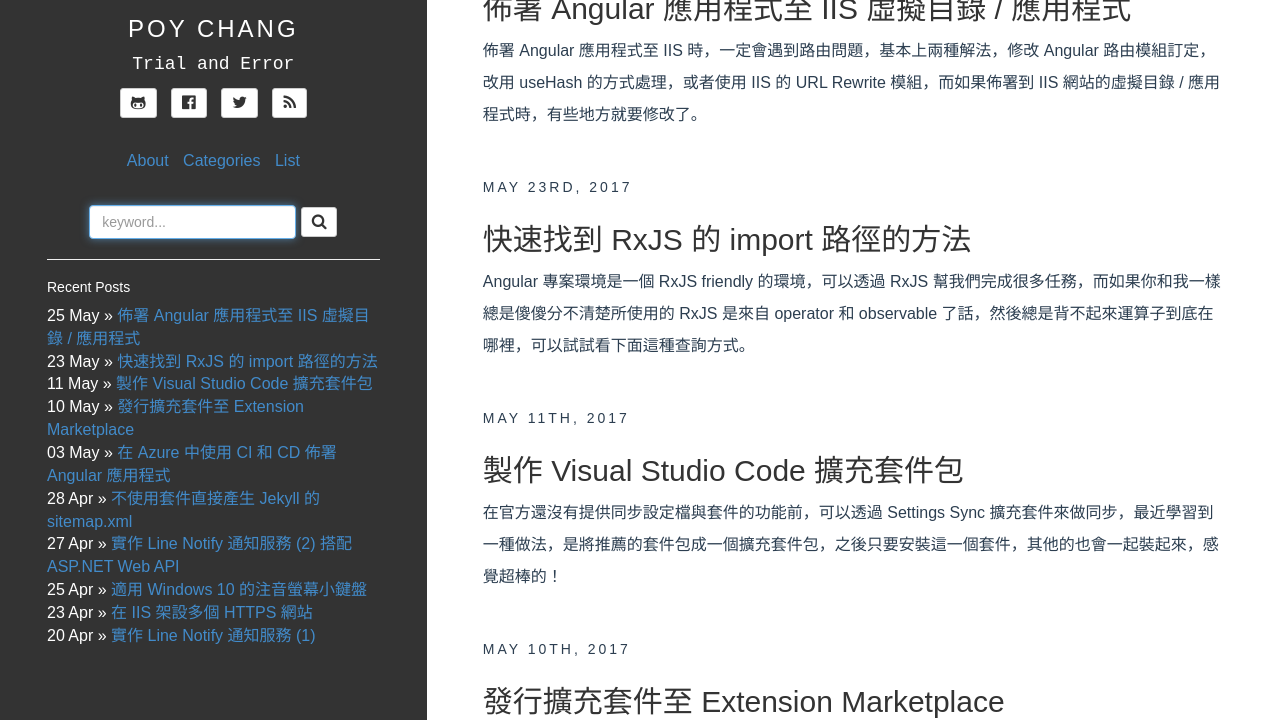
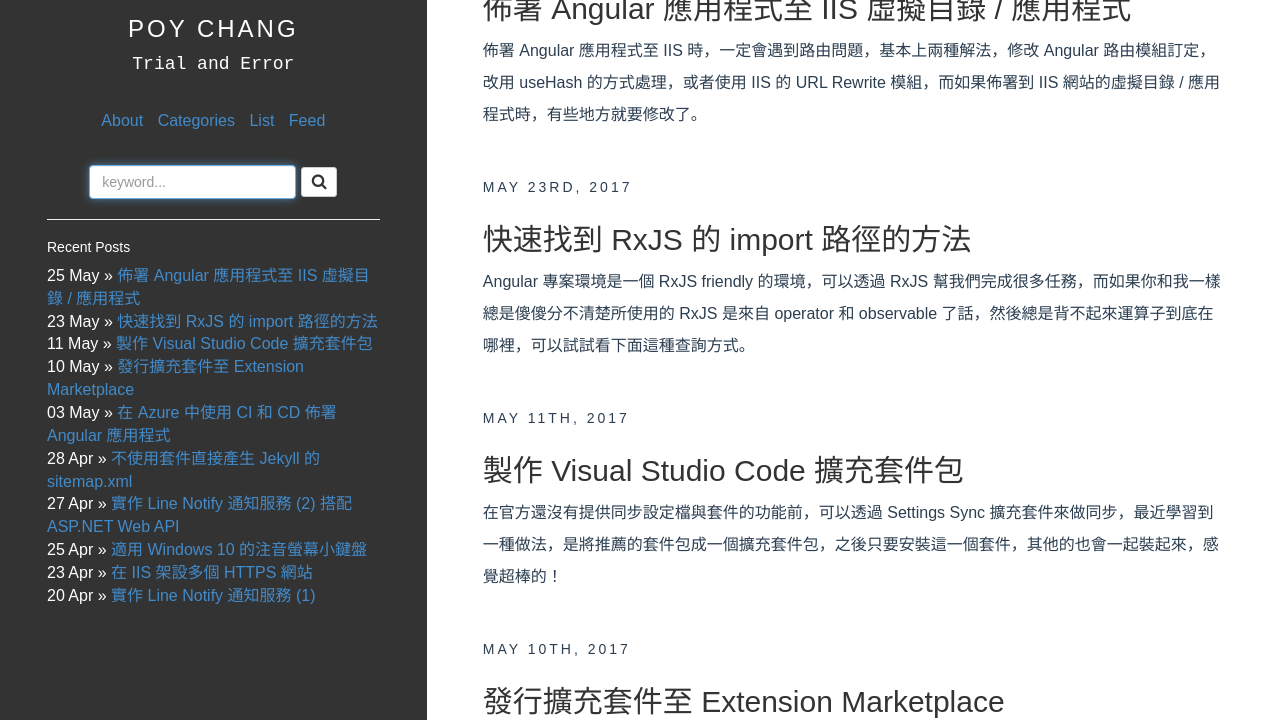
Before and after one commit to poychang/poychang.github.io, a Jekyll site: the page built from index.html, in a window 1280 px wide and 900 px high, cut to the strip 180-900 px from the top of the window. Built offline with Jekyll 4.4.1, drawn with Linux system fonts in a browser that asks for light colours; some web fonts are replaced; the list of posts is cut into pages by our own code.

Commit message:
relayout sidebar

```diff
--- a/_includes/sidebar.html
+++ b/_includes/sidebar.html
@@ -9,49 +9,18 @@
     </h3>
 </header>
 
+<div class="sidebar-content">
     {% if site.author.bio %}
     <div id="bio" class="text-center">
         {{ site.author.bio }}
     </div>
     {% endif %}
-
-<div id="contact-list" class="text-center">
-    <ul class="list-unstyled list-inline">
-        {% if site.author.github %}
-        <li>
-            <a class="btn btn-default btn-sm" href="https://github.com/{{ site.author.github }}">
-                <i class="fa fa-github-alt fa-lg"></i>
-            </a>
-        </li>
-        {% endif %}
-        {% if site.author.facebook %}
-        <li>
-            <a class="btn btn-default btn-sm" href="https://www.facebook.com/{{ site.author.twitter }}">
-                <i class="fa fa-facebook-official fa-lg"></i>
-            </a>
-        </li>
-        {% endif %}
-        {% if site.author.twitter %}
-        <li>
-            <a class="btn btn-default btn-sm" href="https://twitter.com/{{ site.author.twitter }}">
-                <i class="fa fa-twitter fa-lg"></i>
-            </a>
-        </li>
-        {% endif %}
-        <li>
-            <a class="btn btn-default btn-sm" href="{{ site.BASE_PATH }}/{{ site.rss_path }}">
-                <i class="fa fa-rss fa-lg"></i>
-            </a>
-        </li>
-    </ul>
-
-    <div class="sidebar-content">
-
     <nav id="page-nav">
         <ul class="main-navigation list-unstyled list-inline">
-                <li><a href="{{ site.BASE_PATH}}/{{ site.about_path }}">About</a></li>
-                <li><a href="{{ site.BASE_PATH}}/{{ site.categories_path }}">Categories</a></li>
-                <li><a href="{{ site.BASE_PATH}}/{{ site.list_path }}">List</a></li>
+            <li><a href="{{ site.BASE_PATH }}/{{ site.about_path }}">About</a></li>
+            <li><a href="{{ site.BASE_PATH }}/{{ site.categories_path }}">Categories</a></li>
+            <li><a href="{{ site.BASE_PATH }}/{{ site.list_path }}">List</a></li>
+            <li><a href="{{ site.BASE_PATH }}/{{ site.rss_path }}">Feed</i></a></li>
             <!--<li><a href="/articles/">Articles</a></li>-->
         </ul>
     </nav>
@@ -90,5 +59,4 @@
         </script>
     </div>
 </div>
-</div>
 <!-- sidebar.html end -->
```
Lines whose indentation alone changed are shown as unchanged.
